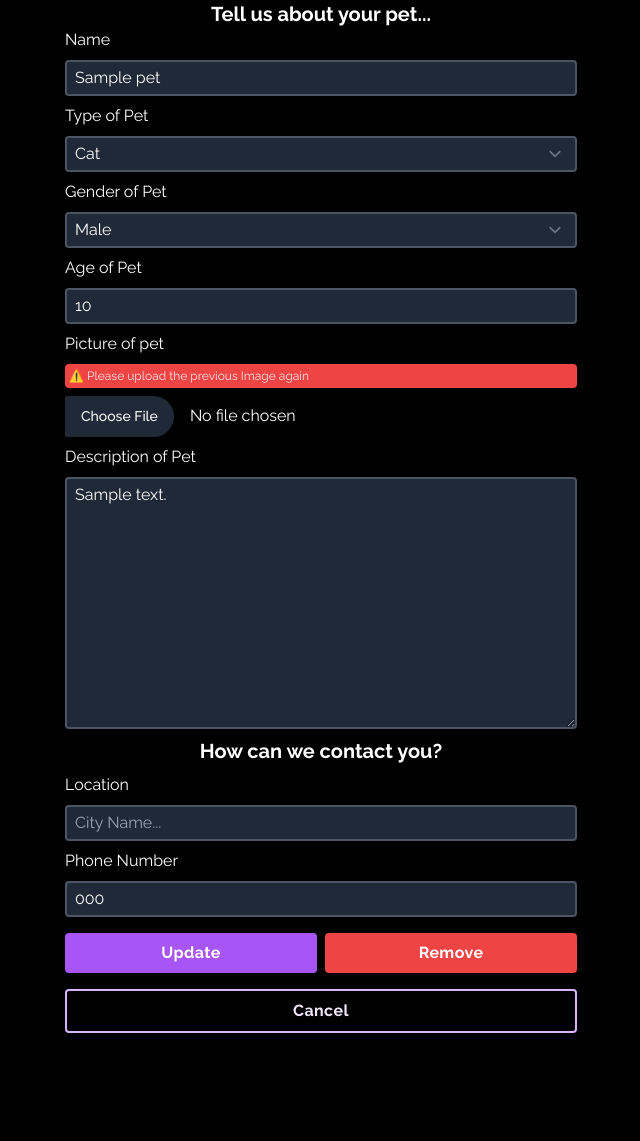
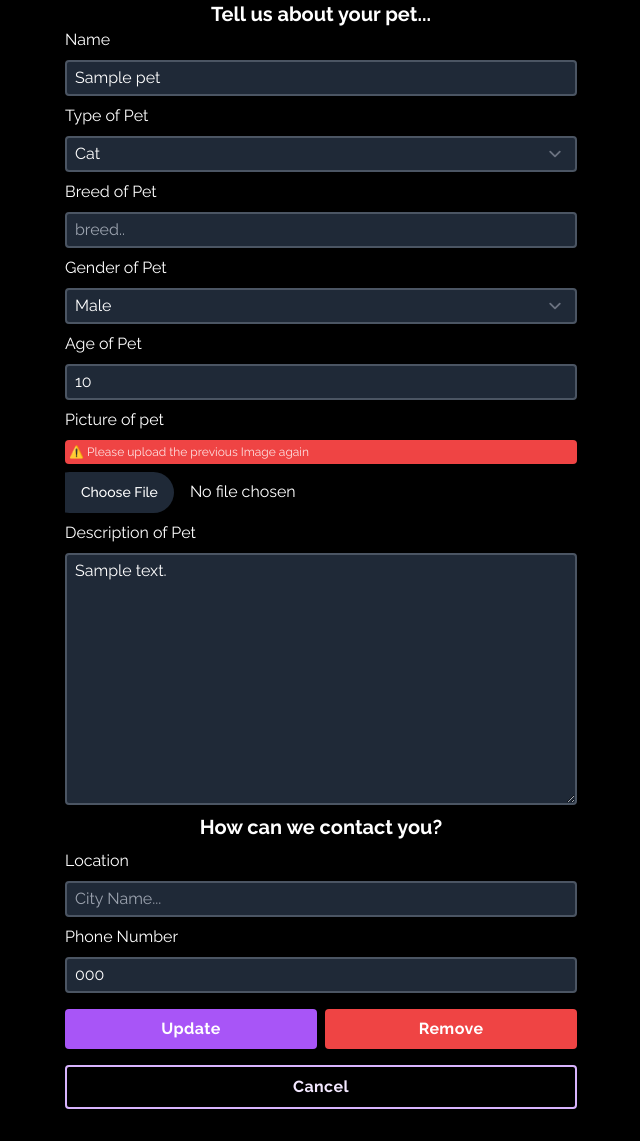
Before and after one commit to Saivardhan987/adopt-a-pet, a Flask app: page /edit/1 in a window 1280 px wide. Shown: the part 84-1225 px from the top of the page, without its empty margins (319-959 px from the left). Before the commit the page ends 1117 px from the top, so only its background shows below. Run offline with Flask 2, Linux system fonts and the light colour scheme; the visitor is signed in with stand-in values (Sample User, id 1); tables that the repository leaves empty hold one stand-in row (values such as "Sample post"); some libraries are stand-ins or nearby versions.

Commit message:
Fixed Update Functionality

```diff
--- a/flask_app/__init__.py
+++ b/flask_app/__init__.py
@@ -2,6 +2,6 @@
 
 app = Flask(__name__)
 
-app.secret_key = "Este es mi texto secreto"
+app.secret_key = "This is a secret"
 
 app.config['UPLOAD_FOLDER'] = 'flask_app/static/form_data/'
--- a/flask_app/controllers/pets.py
+++ b/flask_app/controllers/pets.py
@@ -58,7 +58,6 @@
     if Pet.validate(request.form) == False:
         return redirect('/search/add')
 
-    # Validaciones de la imagen
     if 'image' not in request.files:
         flash('Image not found', 'pets')
         return redirect('/search/add')
@@ -134,6 +133,7 @@
         'name': request.form['name'],
         'description': request.form['description'],
         'type': request.form['type'],
+        'breed': request.form['breed'],
         'age': request.form['age'],
         'location': request.form['location'],
         'phone': request.form['phone'],
@@ -141,7 +141,7 @@
         'user_id': request.form['user_id'],
         'image': image_name
     }
-
+    print(form_data)
     Pet.update(form_data)
     return redirect('/search')
 
@@ -158,6 +158,6 @@
     return render_template('manage_posts.html', user=user, pets=pets)
 
 
-@app.route('/show')
-def show_pet():
-    return render_template('show_pet.html')
+# @app.route('/show')
+# def show_pet():
+#     return render_template('show_pet.html')
--- a/flask_app/models/pet.py
+++ b/flask_app/models/pet.py
@@ -1,7 +1,8 @@
 from flask_app.config.mysqlconnection import connectToMySQL
-
+import re
 from flask import flash
 
+PHONE_REGEX = re.compile(r'^(\+91[\-\s]?)?[0]?(91)?[789]\d{9}$')
 
 class Pet:
     def __init__(self, data):
@@ -53,10 +54,9 @@
 
     @classmethod
     def get_filtered(cls, data):
-        query = 'SELECT * FROM pets WHERE location = %(location)s and type = %(type)s and breed = %(breed)s'
+        query = 'SELECT * FROM pets WHERE location = %(location)s or type = %(type)s or breed = %(breed)s'
         results = connectToMySQL('adoptaclick').query_db(query, data)
         pets = []
-        # print('👉', data, results)
         for row in results:
             pets.append(cls(row))
         return pets
@@ -69,7 +69,8 @@
 
     @classmethod
     def update(cls, data):
-        query = 'UPDATE pets SET name = %(name)s, type = %(type)s,breed = %(breed)s,age = %(age)s, location = %(location)s, description = %(description)s, phone = %(phone)s, image = %(image)s, gender = %(gender)s WHERE (id = %(id)s);'
+        query = 'UPDATE pets SET name = %(name)s, type = %(type)s, breed = %(breed)s,age = %(age)s, location = %(location)s, description = %(description)s, phone = %(phone)s, image = %(image)s, gender = %(gender)s WHERE (id = %(id)s);'
+        print(query)
         result = connectToMySQL('adoptaclick').query_db(query, data)
         return result
 
@@ -82,8 +83,8 @@
         if form['age'] == '':
             flash('You must enter an age', 'pet')
             is_valid = False
-        if len(form['phone']) < 10:
-            flash('You must enter an appropriate phone number', 'pet')
+        if not PHONE_REGEX.match(form['phone']):
+            flash('Invalid phone number', 'register')
             is_valid = False
         if form['description'] == '':
             flash('Tell us at least something about the pet in the description', 'pet')
--- a/flask_app/static/menu_logic.js
+++ b/flask_app/static/menu_logic.js
@@ -1,9 +1,7 @@
-const btnMenu = document.getElementById('btn-menu');
-const navLinks = document.getElementById('nav-links')
+const btnMenu = document.getElementById("btn-menu");
+const navLinks = document.getElementById("nav-links");
 
 const toggleMenu = () => {
-  navLinks.classList.toggle('hidden')
-}
-btnMenu.onclick = toggleMenu
-
-// numero respaldo mundo pacifico para tecnico: 132 91 86
+  navLinks.classList.toggle("hidden");
+};
+btnMenu.onclick = toggleMenu;
--- a/flask_app/static/tailwind.config.js
+++ b/flask_app/static/tailwind.config.js
@@ -1,2 +1 @@
-// Obtener intellisense sin necesidad de usar NPM
-module = {}
+module = {};
--- a/flask_app/templates/edit_pet.html
+++ b/flask_app/templates/edit_pet.html
@@ -41,6 +41,16 @@
 				<option {% if pet.type == 'Perro' %} selected {% endif %} class="bg-slate-900" value="Perro">Dog</option>
 				<option {% if pet.type == 'Otro' %} selected {% endif %} class="bg-slate-900" value="Otro">Others</option>
 			</select>
+
+			<label for="breed">Breed of Pet</label>
+      <input
+        type="text"
+        name="breed"
+        id="breed"
+        value=""
+        placeholder="breed.."
+        class="bg-gray-800 border-2 border-gray-600 focus:outline-none focus:ring-1 focus:ring-purple-500 focus:border-purple-500 transition-all rounded px-2 py-1"
+      />
 
 			<label for="gender">Gender of Pet</label>
 			<select
```
Also changed, not shown: flask_app/config/mysqlconnection.py (+7 -1 lines), flask_app/scripts/adopt.sql (+3 -6 lines).
